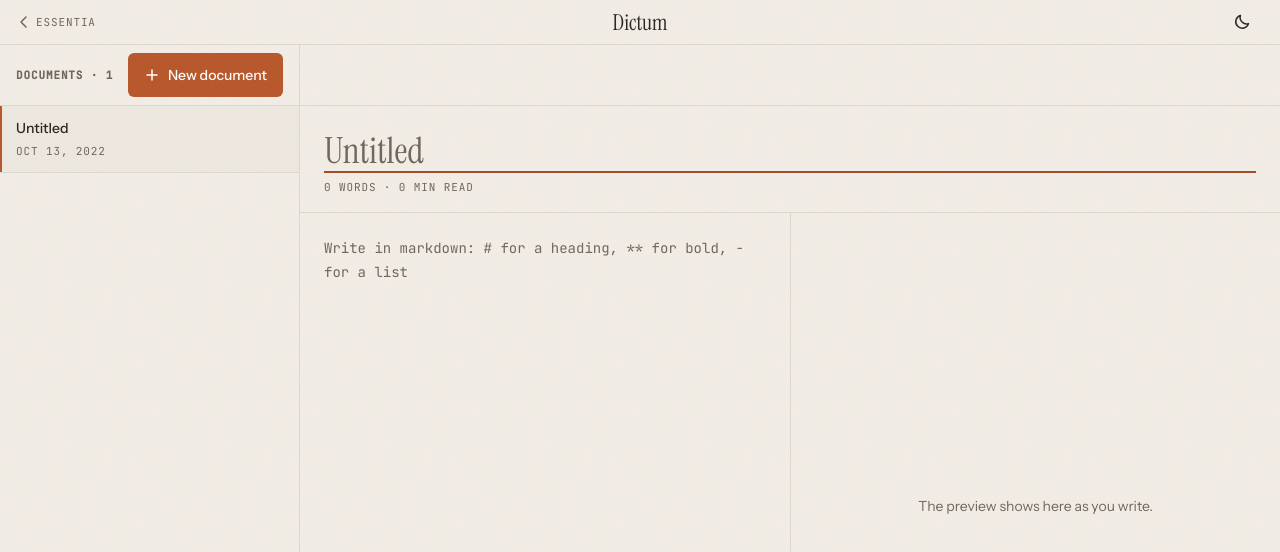
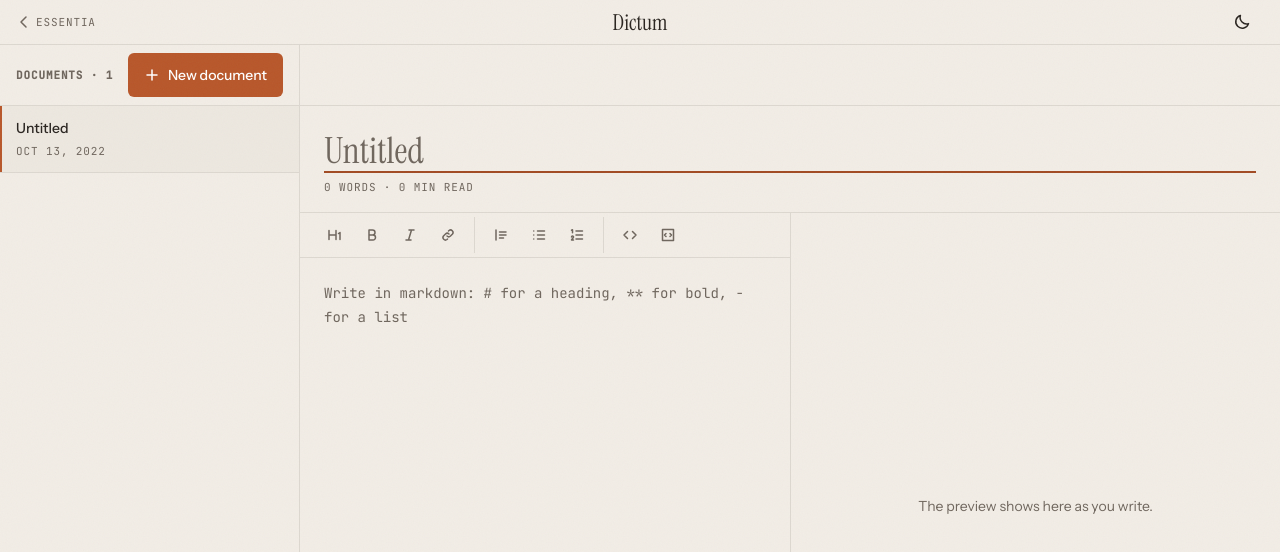
Before and after one commit to tiago-espadinha/Essentia, a React (Vite) app in the folder apps/dictum/: page / in a window 1280 px wide. Both pictures are taken after a click on the button "New document". Shown: the top 552 px of the page. Built offline with nearby package versions, Linux system fonts and the light colour scheme.

Commit message:
feat(dictum): format markdown from a toolbar and with shortcuts

```diff
--- a/apps/dictum/src/Editor.tsx
+++ b/apps/dictum/src/Editor.tsx
@@ -1,5 +1,7 @@
-import { lazy, Suspense, useEffect, useRef, type ReactNode } from 'react'
+import { lazy, Suspense, useEffect, useLayoutEffect, useRef, type KeyboardEvent, type ReactNode } from 'react'
 import { countWords, readingMinutes, type Doc, type DocChanges } from './documents'
+import { formatEdit, SHORTCUTS, type Format } from './formatting'
+import { Toolbar } from './Toolbar'
 
 const Preview = lazy(() => import('./Preview'))
 
@@ -22,13 +24,42 @@
 
 export function Editor({ doc, mode, autoFocus, onFocused, onModeChange, onChange, onBack, actions }: EditorProps) {
   const titleRef = useRef<HTMLInputElement>(null)
+  const textRef = useRef<HTMLTextAreaElement>(null)
+  // The selection to restore once a formatting change has rendered.
+  const pendingSelection = useRef<[number, number] | null>(null)
   const words = countWords(doc.content)
+
+  useLayoutEffect(() => {
+    if (!pendingSelection.current) return
+    textRef.current!.setSelectionRange(...pendingSelection.current)
+    pendingSelection.current = null
+  })
 
   useEffect(() => {
     if (!autoFocus) return
     titleRef.current?.focus()
     onFocused()
   }, [autoFocus, onFocused])
+
+  // Through insertText where the browser has it, so Ctrl+Z undoes the format.
+  function applyFormat(format: Format) {
+    const text = textRef.current!
+    const edit = formatEdit(text.value, text.selectionStart, text.selectionEnd, format)
+    text.focus()
+    text.setSelectionRange(edit.start, edit.end)
+    if (!document.execCommand?.('insertText', false, edit.text)) {
+      onChange({ content: text.value.slice(0, edit.start) + edit.text + text.value.slice(edit.end) })
+    }
+    pendingSelection.current = [edit.selectStart, edit.selectEnd]
+    text.setSelectionRange(edit.selectStart, edit.selectEnd)
+  }
+
+  function shortcut(event: KeyboardEvent<HTMLTextAreaElement>) {
+    const format = SHORTCUTS[event.key.toLowerCase()]
+    if (!format || !(event.ctrlKey || event.metaKey) || event.altKey || event.shiftKey) return
+    event.preventDefault()
+    applyFormat(format)
+  }
 
   return (
     <>
@@ -75,16 +106,19 @@
 
       <div className="panes" data-mode={mode}>
         <div className="write-pane">
+          <Toolbar onFormat={applyFormat} />
           <label htmlFor="doc-content" className="visually-hidden">
             Markdown
           </label>
           <textarea
             id="doc-content"
+            ref={textRef}
             className="write-pane__text"
             placeholder="Write in markdown: # for a heading, ** for bold, - for a list"
             spellCheck
             value={doc.content}
             onChange={(event) => onChange({ content: event.target.value })}
+            onKeyDown={shortcut}
           />
         </div>
         <section className="preview-pane" aria-label="Preview">
--- /dev/null
+++ b/apps/dictum/src/Toolbar.tsx
@@ -0,0 +1,62 @@
+import type { ReactNode } from 'react'
+import type { Format } from './formatting'
+
+const svg = (path: ReactNode) => (
+  <svg
+    width="16"
+    height="16"
+    viewBox="0 0 16 16"
+    fill="none"
+    stroke="currentColor"
+    strokeWidth="1.5"
+    strokeLinecap="round"
+    strokeLinejoin="round"
+    aria-hidden="true"
+  >
+    {path}
+  </svg>
+)
+
+const TOOLS: { format: Format; label: string; icon: ReactNode }[][] = [
+  [
+    { format: 'heading', label: 'Heading', icon: svg(<path d="M3 3.5v9M10 3.5v9M3 8h7M12.5 6.5 14 5.5v7" />) },
+    { format: 'bold', label: 'Bold', icon: svg(<path d="M5 3h3.5a2.5 2.5 0 0 1 0 5H5zM5 8h4a2.5 2.5 0 0 1 0 5H5z" />) },
+    { format: 'italic', label: 'Italic', icon: svg(<path d="M7 3h5M4 13h5M9.5 3l-3 10" />) },
+    { format: 'link', label: 'Link', icon: svg(<path d="M7 9a2.5 2.5 0 0 0 3.5 0l2-2A2.5 2.5 0 0 0 9 3.5l-.5.5M9 7a2.5 2.5 0 0 0-3.5 0l-2 2A2.5 2.5 0 0 0 7 12.5l.5-.5" />) },
+  ],
+  [
+    { format: 'quote', label: 'Quote', icon: svg(<path d="M3 3v10M6.5 5h6.5M6.5 8h6.5M6.5 11h4" />) },
+    { format: 'bulleted', label: 'Bulleted list', icon: svg(<path d="M6.5 4h7M6.5 8h7M6.5 12h7M2.75 4h.01M2.75 8h.01M2.75 12h.01" />) },
+    { format: 'numbered', label: 'Numbered list', icon: svg(<path d="M7 4h6.5M7 8h6.5M7 12h6.5M2.5 3.25 3.5 2.75v3M2.5 10a1 1 0 1 1 1.6.8L2.5 13h2" />) },
+  ],
+  [
+    { format: 'code', label: 'Inline code', icon: svg(<path d="M5.5 4.5 2 8l3.5 3.5M10.5 4.5 14 8l-3.5 3.5" />) },
+    { format: 'codeblock', label: 'Code block', icon: svg(<path d="M2.5 2.5h11v11h-11zM6 6.5 4.5 8 6 9.5M10 6.5 11.5 8 10 9.5" />) },
+  ],
+]
+
+/** Markdown formatting for the selection in the editor. */
+export function Toolbar({ onFormat }: { onFormat: (format: Format) => void }) {
+  return (
+    <div className="toolbar" role="toolbar" aria-label="Formatting" aria-controls="doc-content">
+      {TOOLS.map((group) => (
+        <div key={group[0].format} className="toolbar__group">
+          {group.map(({ format, label, icon }) => (
+            <button
+              key={format}
+              type="button"
+              className="toolbar__button"
+              title={label}
+              // Keeps the selection in the editor while the button is pressed.
+              onMouseDown={(event) => event.preventDefault()}
+              onClick={() => onFormat(format)}
+            >
+              {icon}
+              <span className="visually-hidden">{label}</span>
+            </button>
+          ))}
+        </div>
+      ))}
+    </div>
+  )
+}
--- a/apps/dictum/src/dictum.css
+++ b/apps/dictum/src/dictum.css
@@ -277,6 +277,46 @@
   .preview-pane { border-left: 1px solid var(--color-faint); }
 }
 
+/* Formatting toolbar, above the text */
+.toolbar {
+  display: flex;
+  flex-wrap: wrap;
+  align-items: center;
+  padding: var(--space-1) var(--space-4);
+  border-bottom: 1px solid var(--color-faint);
+}
+
+.toolbar__group {
+  display: flex;
+  gap: var(--space-0-5);
+}
+
+.toolbar__group + .toolbar__group {
+  margin-left: var(--space-2);
+  padding-left: var(--space-2);
+  border-left: 1px solid var(--color-faint);
+}
+
+.toolbar__button {
+  /* Holds its hidden label, which would otherwise escape the toolbar's scroll box. */
+  position: relative;
+  display: inline-grid;
+  place-items: center;
+  min-width: 36px;
+  min-height: 36px;
+  border: 1px solid transparent;
+  border-radius: var(--radius-sm);
+  background: transparent;
+  color: var(--color-mid);
+  cursor: pointer;
+  transition: border-color var(--duration-fast) var(--ease), color var(--duration-fast) var(--ease);
+}
+
+.toolbar__button:hover {
+  border-color: var(--color-line-strong);
+  color: var(--color-ink);
+}
+
 /* Rendered markdown */
 .prose {
   max-width: 680px;
@@ -406,4 +446,17 @@
   .write-pane__text,
   .prose { padding: var(--space-4); }
   .write-pane__text { min-height: 60dvh; }
+
+  /* One row of 44 px buttons; narrower phones scroll it. The padding keeps the
+     focus ring inside the scroll box. */
+  .toolbar {
+    flex-wrap: nowrap;
+    overflow-x: auto;
+    padding: var(--space-1);
+  }
+
+  .toolbar__button {
+    min-width: 44px;
+    min-height: 44px;
+  }
 }
--- /dev/null
+++ b/apps/dictum/src/formatting.ts
@@ -0,0 +1,72 @@
+// Markdown formatting as plain text edits on the source, so the editor can
+// apply them through the browser's own undo history.
+
+export type Format = 'heading' | 'bold' | 'italic' | 'code' | 'link' | 'quote' | 'bulleted' | 'numbered' | 'codeblock'
+
+/** Replace `start`..`end` with `text`, then select `selectStart`..`selectEnd`. */
+export interface TextEdit {
+  start: number
+  end: number
+  text: string
+  selectStart: number
+  selectEnd: number
+}
+
+const INLINE: Partial<Record<Format, [string, string, string]>> = {
+  bold: ['**', '**', 'bold text'],
+  italic: ['_', '_', 'italic text'],
+  code: ['`', '`', 'code'],
+}
+
+const LINE_PREFIX: Partial<Record<Format, (index: number) => string>> = {
+  heading: () => '## ',
+  quote: () => '> ',
+  bulleted: () => '- ',
+  numbered: (index) => `${index + 1}. `,
+}
+
+const PREFIX_PATTERN: Partial<Record<Format, RegExp>> = {
+  heading: /^#{1,6} /,
+  quote: /^> /,
+  bulleted: /^- /,
+  numbered: /^\d+\. /,
+}
+
+export function formatEdit(value: string, start: number, end: number, format: Format): TextEdit {
+  const selected = value.slice(start, end)
+
+  const inline = INLINE[format]
+  if (inline) {
+    const [open, close, placeholder] = inline
+    const inner = selected || placeholder
+    const selectStart = start + open.length
+    return { start, end, text: open + inner + close, selectStart, selectEnd: selectStart + inner.length }
+  }
+
+  if (format === 'link') {
+    const text = selected || 'link text'
+    const urlStart = start + text.length + 3
+    return { start, end, text: `[${text}](url)`, selectStart: urlStart, selectEnd: urlStart + 3 }
+  }
+
+  // Line formats work on whole lines.
+  const lineStart = value.lastIndexOf('\n', start - 1) + 1
+  const nextBreak = value.indexOf('\n', end > start && value[end - 1] === '\n' ? end - 1 : end)
+  const lineEnd = nextBreak === -1 ? value.length : nextBreak
+  const lines = value.slice(lineStart, lineEnd).split('\n')
+
+  if (format === 'codeblock') {
+    const text = `\`\`\`\n${lines.join('\n')}\n\`\`\``
+    return { start: lineStart, end: lineEnd, text, selectStart: lineStart + 4, selectEnd: lineEnd + 4 }
+  }
+
+  const prefix = LINE_PREFIX[format]!
+  const pattern = PREFIX_PATTERN[format]!
+  // Applied to lines that all have it already (a heading of any level), the format comes off again.
+  const removing = lines.every((line) => pattern.test(line))
+  const text = lines.map((line, index) => (removing ? line.replace(pattern, '') : prefix(index) + line)).join('\n')
+  return { start: lineStart, end: lineEnd, text, selectStart: lineStart, selectEnd: lineStart + text.length }
+}
+
+/** The format for a Ctrl or Cmd shortcut in the editor. */
+export const SHORTCUTS: Record<string, Format> = { b: 'bold', i: 'italic', k: 'link' }
```
Also changed, not shown: 2 other files (tests, documents, lock files or other folders).
